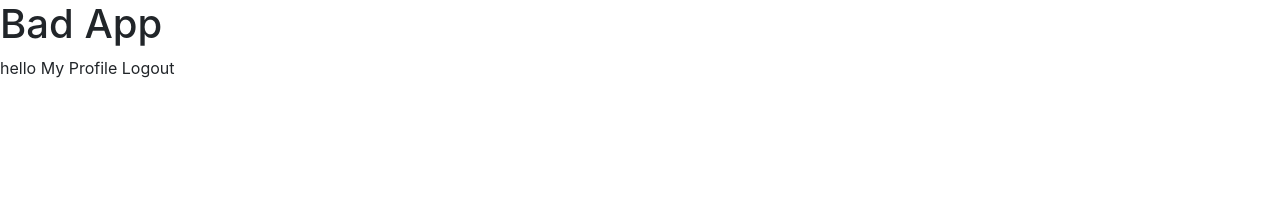
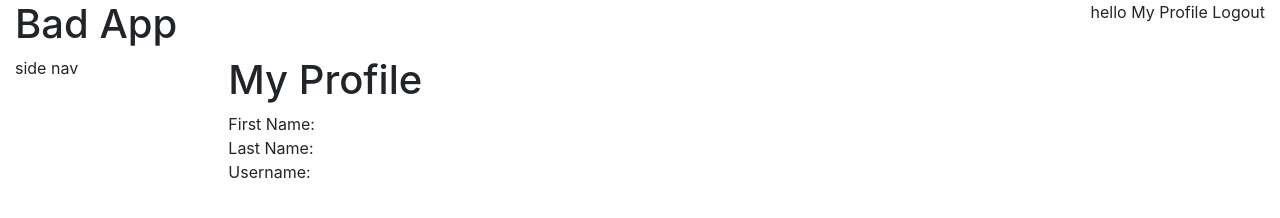
Before and after one commit to jonclawson/badapps, a website built with webpack: page src/index.html in a window 1280 px wide. Both pictures are taken after a click on the link "My Profile". Built offline with nearby package versions, Linux system fonts and the light colour scheme; files whose address does not match are found by name.

Commit message:
add header, side column layout

```diff
--- a/src/bad-app.ts
+++ b/src/bad-app.ts
@@ -1,6 +1,6 @@
-
+import { stateService } from './core.services';
 export class BadApp {
-  view: HTMLElement;
+  elem: HTMLElement;
   history: any;
   onpopstate: any;
   state: string;
@@ -8,7 +8,7 @@ export class BadApp {
     private routes: any[],
     private directives: any[]
   ) {
-    this.view = document.querySelector('#app');
+    this.elem = document.querySelector('#app');
     this.history = window.history;
     this.onpopstate = window.onpopstate;
     this.init();
@@ -27,13 +27,13 @@ export class BadApp {
       app.load(event.state);
     };
     // });
-    this.load('');
+    this.load(stateService.state);
   }
 
   render (elem: HTMLElement) {
-    this.compileDirectives(this.view);
-    const view = this.view.querySelector('view-main')
-    view.innerHTML = ''
+    this.compileDirectives(this.elem);
+    const view = this.elem.querySelector('view-main');
+    view.innerHTML = '';
     view.append(elem);
   }
 
--- a/src/index.html
+++ b/src/index.html
@@ -3,10 +3,25 @@
     <link href="https://stackpath.bootstrapcdn.com/bootstrap/4.3.1/css/bootstrap.min.css" rel="stylesheet" integrity="sha384-ggOyR0iXCbMQv3Xipma34MD+dH/1fQ784/j6cY/iJTQUOhcWr7x9JvoRxT2MZw1T" crossorigin="anonymous">
   </head>
   <body>
+      <div id="app">
+        <div class="container-fluid">
+          <div class="row">
+            <div class="col-12">
+              <div class="float-left">
                 <h1>Bad App</h1>
-    <div id="app">
+              </div>
+              <div class="float-right">
                 <user-menu></user-menu>
+              </div>
+            </div>
+          </div>
+          <div class="row">
+            <div class="col-2">side nav</div>
+            <div class="col-10">
               <view-main></view-main>
+            </div>
+          </div>
+        </div>
       </div>
       <script src="/main.bundle.js"></script>
   </body>
--- a/src/profile.component.ts
+++ b/src/profile.component.ts
@@ -2,10 +2,10 @@ import { userService } from './core.services';
 import { User, UserService } from './user.service';
 export class ProfileComponent {
   template = `
-      <div> {{data.firstName}} </div>
-      <div> {{data.lastName}} </div>
-      <div> {{data.username}} </div>
-      <div> {{data.company}} </div>
+      <h1>My Profile</h1>
+      <div>First Name:  {{data.firstName}} </div>
+      <div>Last Name:  {{data.lastName}} </div>
+      <div>Username:  {{data.username}} </div>
   `;
   user: User;
   firstName: string;
@@ -15,7 +15,6 @@ export class ProfileComponent {
   constructor () {
     this.userService = userService;
     this.userService.profile().subscribe((user: User) => {
-      console.log(user);
       this.user = user;
       Object.assign(this, user);
     });
--- a/src/state.service.ts
+++ b/src/state.service.ts
@@ -1,6 +1,8 @@
 export class StateService {
-
-  constructor () {}
+  state: string;
+  constructor () {
+    this.state = history.state;
+  }
   history = window.history;
   current: string;
   go (state: string) {
--- a/src/user.service.ts
+++ b/src/user.service.ts
@@ -49,10 +49,8 @@ export class UserService {
         const { tokenType, accessToken } = response.response;
         this.token = `${tokenType} ${accessToken}`;
         localStorage.setItem('token', this.token);
-        console.log('response: ', response);
       }),
       catchError(error => {
-        console.log('error: ', error);
         return of(error);
       })
     );
@@ -69,10 +67,9 @@ export class UserService {
       body: user
     }).pipe(
       map(response => {
-        console.log('response: ', response);
+        return response.response;
       }),
       catchError(error => {
-        console.log('error: ', error);
         return of(error);
       })
     );
@@ -89,12 +86,10 @@ export class UserService {
     }).pipe(
       map(response => {
         const user = response.response;
-        console.log('user: ', user);
         this.user = user;
         return user;
       }),
       catchError(error => {
-        console.log('error: ', error);
         return of(error);
       })
     );
```
Lines whose indentation alone changed are shown as unchanged.
